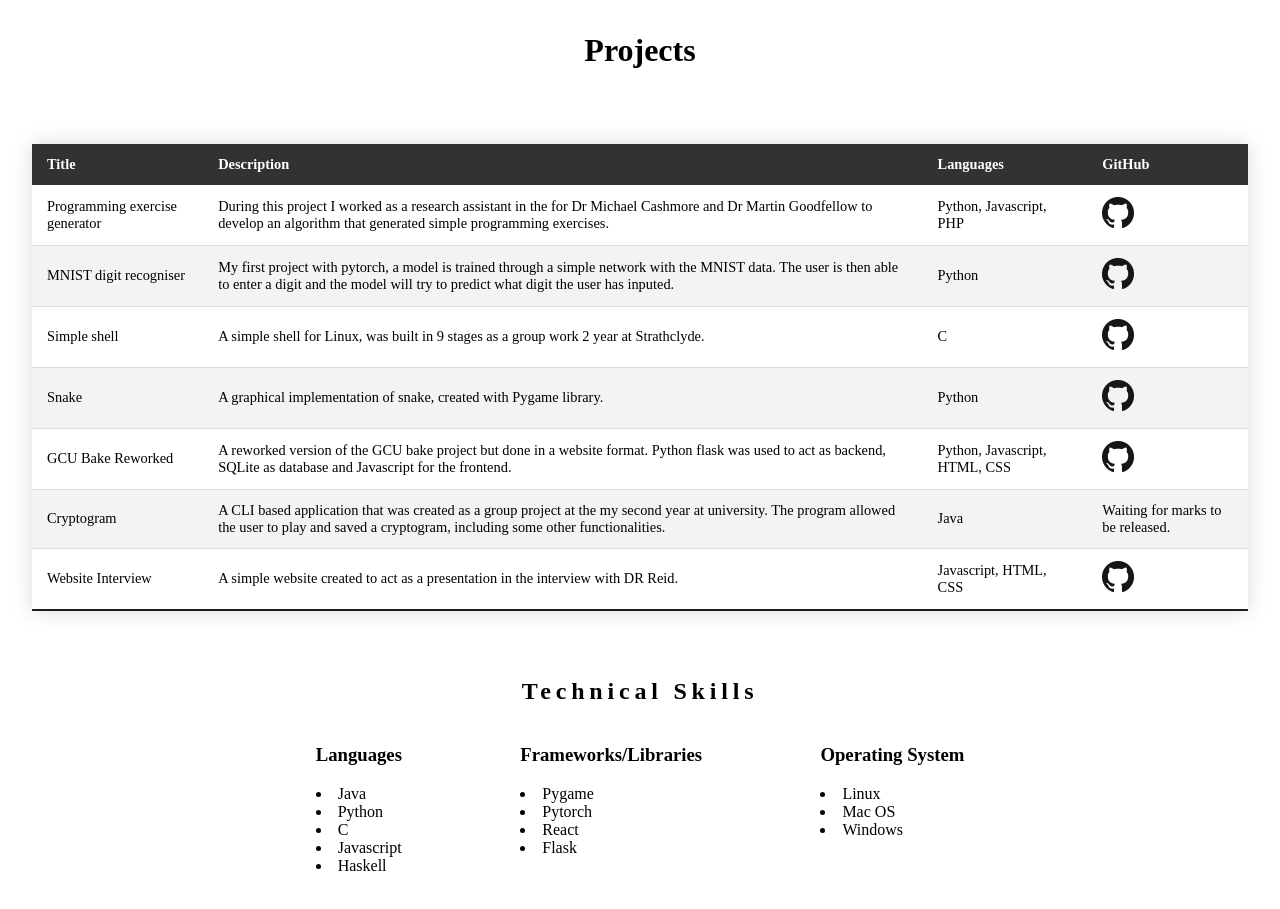
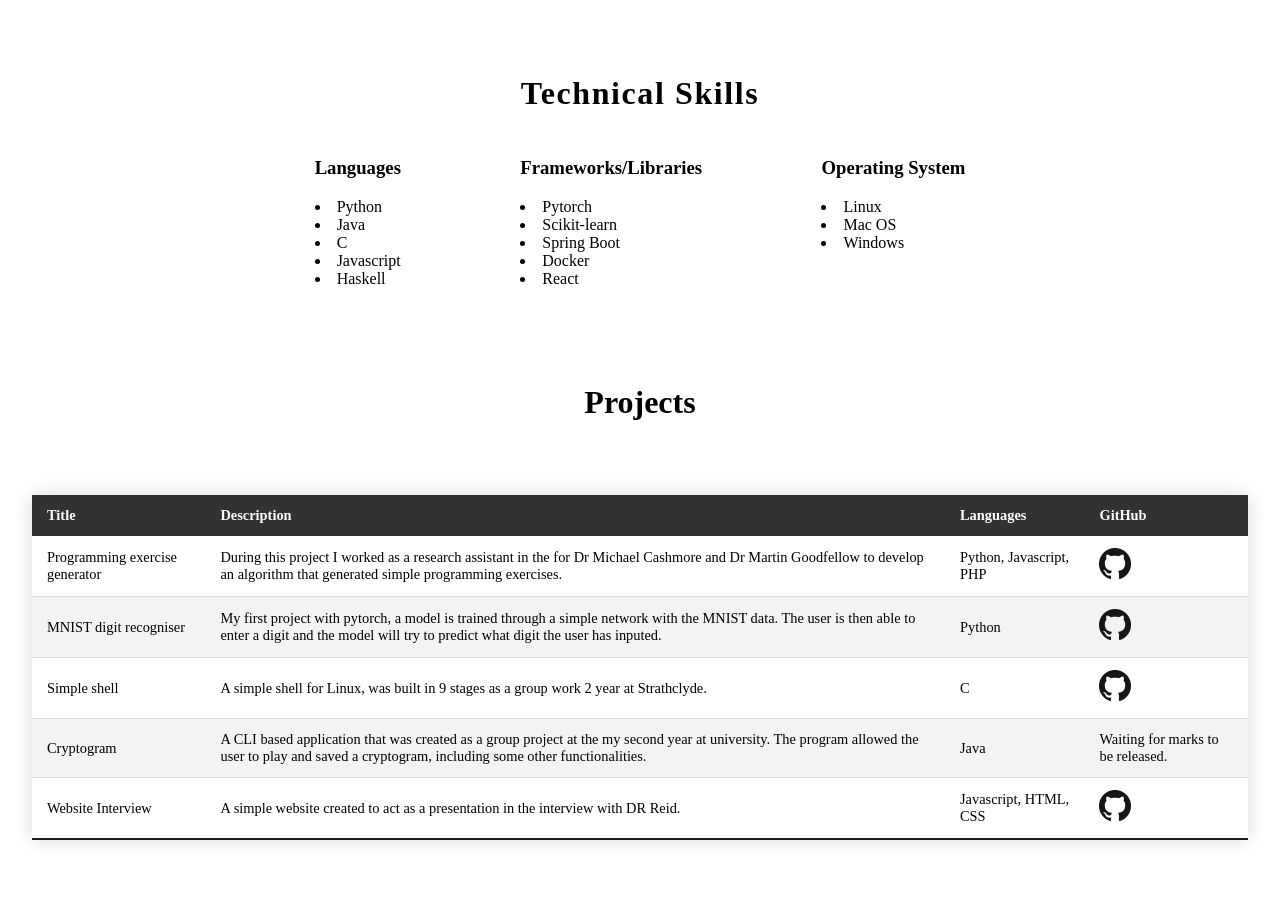
Before and after one commit to tenos200/tenos200.github.io, a React (Create React App) app: page / in a window 1280 px wide. Shown: the part 2000-2909 px from the top of the page. After the commit the page ends 2888 px from the top, so only its background shows below. Built offline with nearby package versions, Linux system fonts and the light colour scheme.

Commit message:
updated page

```diff
--- a/package.json
+++ b/package.json
@@ -20,7 +20,7 @@
 
     "react-dom": "^17.0.2",
 
-    "react-scripts": "4.0.3",
+    "react-scripts": "^5.0.1",
 
     "web-vitals": "^1.1.2"
 
--- a/src/App.js
+++ b/src/App.js
@@ -9,14 +9,13 @@ function App() {
 
 	return (
 	<main style={{
-		width : '100vw',
 		overflow: 'hidden',
 		}}>
 	<Navbar />
 	<Starter />
 	<About />
+	<Skills />
 	<Projects />
-	<Skills />
 	</main >
 		);
 }
--- a/src/components/About.js
+++ b/src/components/About.js
@@ -8,7 +8,10 @@ export default function About() {
 			<h2 id="HeaderScrollTo"></h2>
 			<br />
 			<h2 className="AboutmeHeader" id="AboutmeHeader">About Me</h2>
-			<p>Borned and raised in Stockholm, Sweden, moved to Glasgow in 2018 to proceed with higher education. Some quick facts about me, I enjoy speedcubing and have been doing that since the age of 10, my current best time is 13.45 seconds. I enjoy spending time working on personal programming projects learning new technologies, currently working on learning more about pytorch and implementing this into a number recognition software.</p>
+			<p>Borned and raised in Stockholm, Sweden, moved to Glasgow in 2018 to proceed with higher education.
+            I enjoy using machine learning and data analysis for personal projects, as it lets me explore data and learn new insights.
+            My current project is centered on fine-tuning LLM models to distinguish between text generated by large language models and text written by humans, with the aim of addressing plagiarism.
+            </p>
 		</section>
 	);
 }
--- a/src/components/Navbar.js
+++ b/src/components/Navbar.js
@@ -1,7 +1,6 @@
 import React, {useEffect, useState} from "react"
 import "./styling/Navbar.css"
 
-// src/components/Navbar.js
 export default function Navbar() {
 
 	const [navbar, setNavBar] = useState(false);
--- a/src/components/Projects.js
+++ b/src/components/Projects.js
@@ -60,36 +60,6 @@ export default function Projects() {
               </td>
             </tr>
             <tr className="active-row">
-              <td>Snake</td>
-              <td>
-                A graphical implementation of snake, created with Pygame library.
-              </td>
-              <td>Python</td>
-              <td>
-                <a href="https://github.com/tenos200/snakeTim"
-                  ><img
-                    src={logo}
-                    alt=""
-                /></a>
-              </td>
-            </tr>
-            <tr>
-              <td>GCU Bake Reworked</td>
-              <td>
-                A reworked version of the GCU bake project but done in a website
-                format. Python flask was used to act as backend, SQLite as
-                database and Javascript for the frontend.
-              </td>
-              <td>Python, Javascript, HTML, CSS</td>
-              <td>
-                <a href="https://github.com/tenos200/FlaskGCUBake"
-                  ><img
-                    src={logo}
-                    alt=""
-                /></a>
-              </td>
-            </tr>
-            <tr className="active-row">
               <td>Cryptogram</td>
               <td>
                 A CLI based application that was created as a group project at
--- a/src/components/Skills.js
+++ b/src/components/Skills.js
@@ -10,8 +10,8 @@ export default function Skills() {
           <div className="technicalSkillsContent">
             <div className="languages_skills">
               <h3 className="languagesSkillsh2">Languages</h3>
+              <li>Python</li>
               <li>Java</li>
-              <li>Python</li>
               <li>C</li>
               <li>Javascript</li>
               <li>Haskell</li>
@@ -19,10 +19,11 @@ export default function Skills() {
 
             <div className="framework_skills">
               <h3 className="frameworkSkillsh2">Frameworks/Libraries</h3>
-              <li>Pygame</li>
               <li>Pytorch</li>
+              <li>Scikit-learn</li>
+              <li>Spring Boot</li>
+              <li>Docker</li>
               <li>React</li>
-              <li>Flask</li>
             </div>
 
             <div className="operatingsystem_skills">
--- a/src/components/styling/Projects.css
+++ b/src/components/styling/Projects.css
@@ -20,6 +20,7 @@
     font-family: sans-serif;
     box-shadow: 0 0 20px rgba(0, 0, 0, 0.15);
     margin-top: 3rem;
+    margin-bottom: 3rem;
   }
 
   .Styled-table-projects img {
@@ -68,6 +69,7 @@
     flex-direction: column;
     justify-content: center;
     align-items: center;
+    margin-bottom: 3rem;
   }
   .ProjectsHeader {
     margin-top: 2rem;
--- a/src/components/styling/Skills.css
+++ b/src/components/styling/Skills.css
@@ -3,7 +3,7 @@
 @media (min-width: 481px) {
   .SkillsContainer {
     margin-top: 3rem;
-    margin-bottom: 3rem;
+    margin-bottom: 4rem;
   }
 
   .technicalSkills {
@@ -13,7 +13,8 @@
   }
 
   .technicalSkillsh2 {
-    letter-spacing: 0.3rem;
+      font-size: 2rem;
+    letter-spacing: 0.1rem;
     font-family: "Gravity-Regular";
   }
   .technicalSkillsHeaderContainer {
@@ -46,6 +47,7 @@
   }
 
   .technicalSkillsh2 {
+    font-size: 2rem;
     letter-spacing: 0.3rem;
     display: flex;
     justify-content: center;
```
Also changed, not shown: 1 other file (tests, documents, lock files or other folders).
